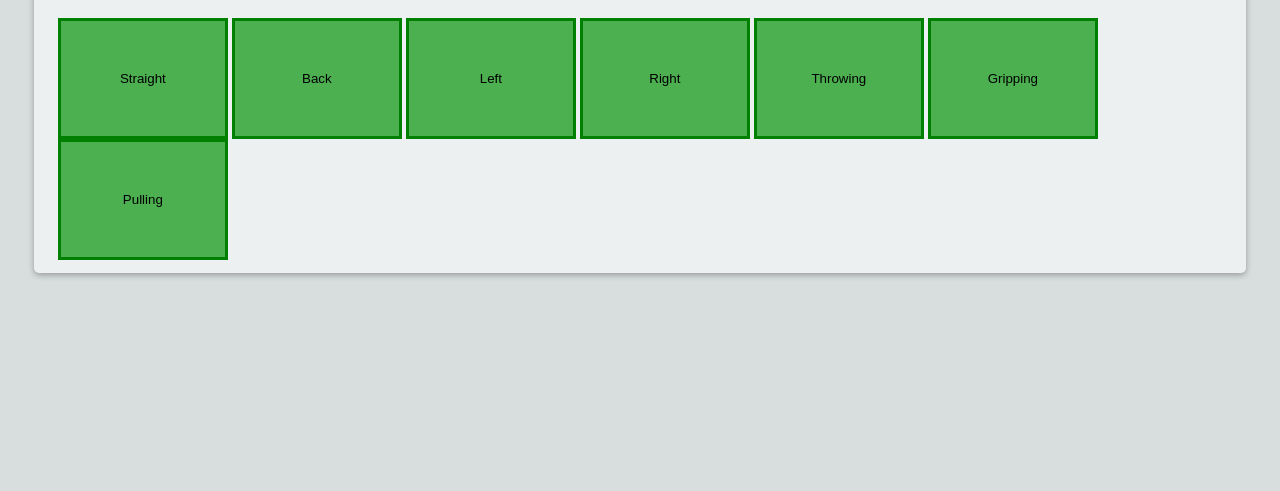
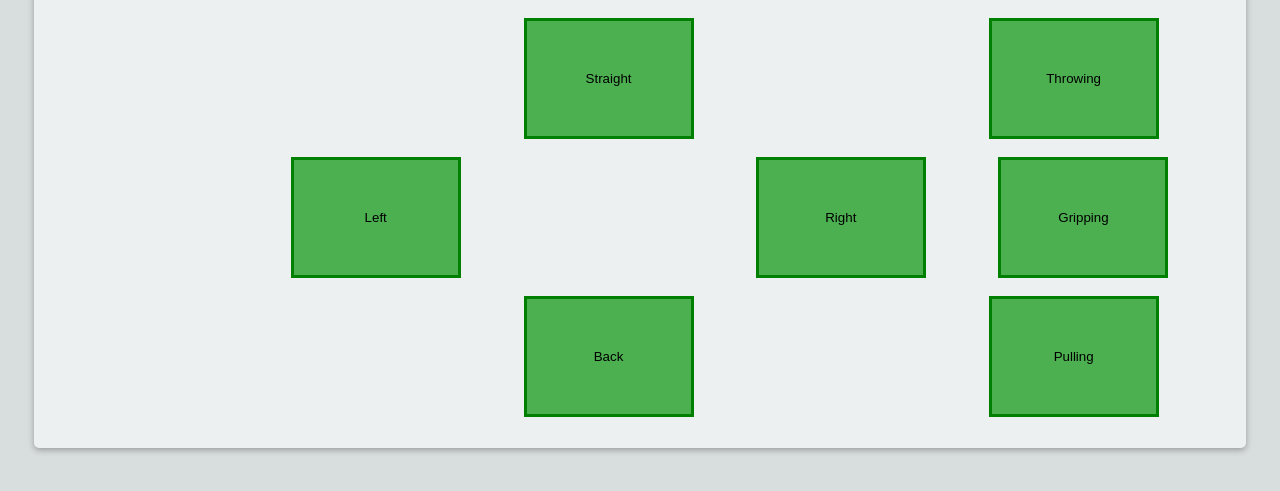
Before and after one commit to ishivanshgoel/Maze-Solving-Robot, a plain HTML site: page controlPanel../index.html in a window 1280 px wide. Shown: the part 235-726 px from the top of the page. Drawn offline with Linux system fonts and the light colour scheme.

Commit message:
Update index.html

```diff
--- a/controlPanel../index.html
+++ b/controlPanel../index.html
@@ -167,19 +167,19 @@
 
         <form method="post" action="/">
 
-            <input class="button-three" type="button" value="Straight" name="Straight"/>
+            <input class="button-three" type="button" style="margin-left: 40%" value="Straight" name="Straight"/>
 
-            <input class="button-three" type="button" value="Back" name="Back" />
+	          <input class="button-three" type="button" style="margin-left: 25%" value="Throwing" name="Throwing"/> <Br> <Br>
 
-            <input class="button-three" type="button" value="Left" name="Left"/>
+            <input class="button-three" type="button" style="margin-left: 20%" value="Left" name="Left"/>
 
-            <input class="button-three" type="button" value="Right" name="Right" />
+            <input class="button-three" type="button" style="margin-left: 25%" value="Right" name="Right" />
 
-            <input class="button-three" type="button" value="Throwing" name="Throwing"/>
+	          <input class="button-three" type="button" style="margin-left: 5.9%" value="Gripping" name="Gripping" /> <Br> <Br>
 
-            <input class="button-three" type="button" value="Gripping" name="Gripping" />
+            <input class="button-three" type="button" style="margin-left: 40%" value="Back" name="Back" />
 
-            <input class="button-three" type="button" value="Pulling" name="Pulling"/>
+            <input class="button-three" type="button" style="margin-left: 25%" value="Pulling" name="Pulling"/> <Br> <Br>
 
     </form>
       </div>
```
